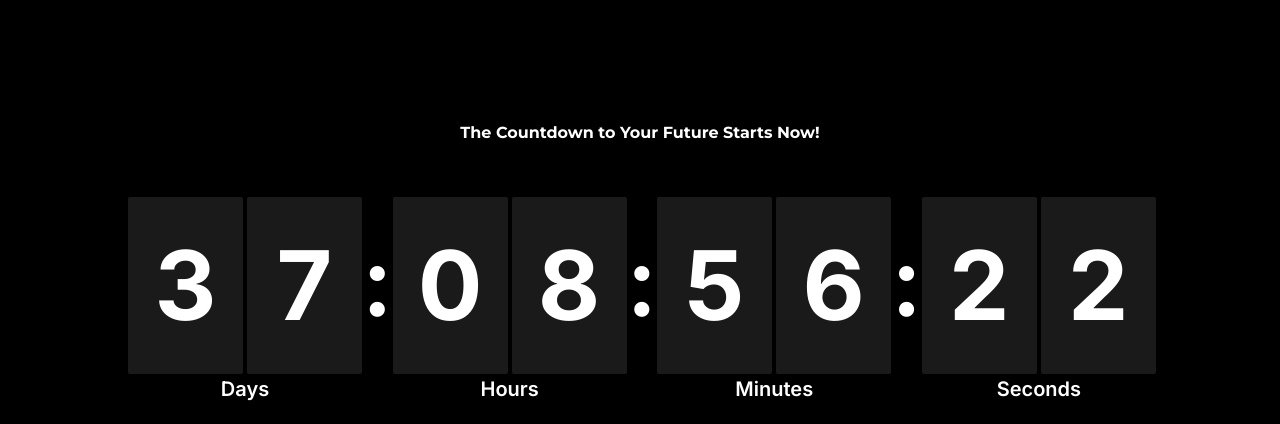
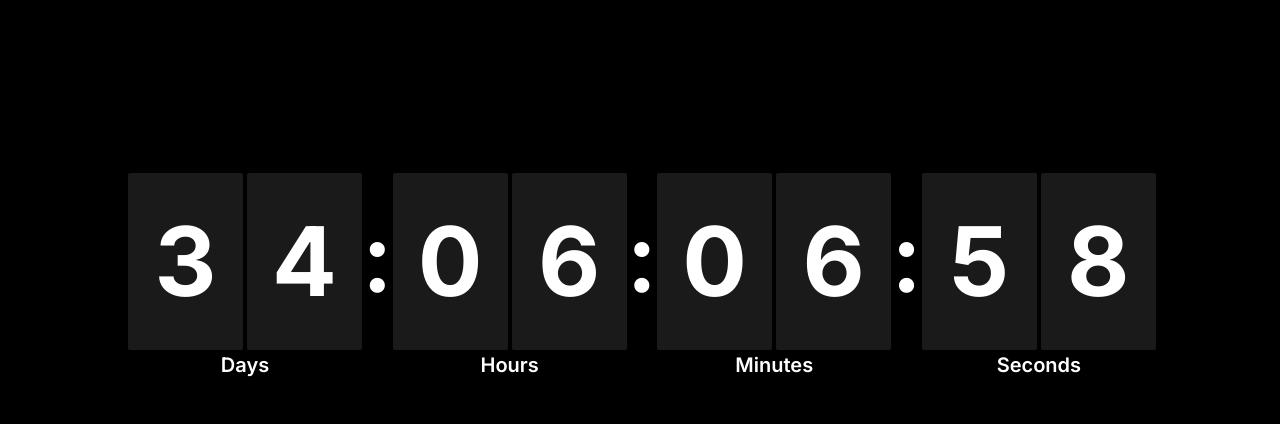
Before and after one commit to matincodes/skillsprint-comingsoon, a React (Vite) app: page / in a window 1280 px wide. Shown: the part 2200-2624 px from the top of the page. Built offline with nearby package versions, Linux system fonts and the light colour scheme; a web font is replaced by a local one.

Commit message:
added count down logic

```diff
--- a/src/App.jsx
+++ b/src/App.jsx
@@ -14,7 +14,7 @@ const App = () => {
       <Hero />
       <About />
       <Choose/>
-      <CountDown/>
+      <CountDown targetDate="2025-01-27T00:00:00"/>
       <Question/>
       <Footer/>
     </div>
--- a/src/components/CountDown.jsx
+++ b/src/components/CountDown.jsx
@@ -1,60 +1,128 @@
-const CountDown = () => {
+import { useCallback, useEffect, useState } from "react";
+import propTypes from "prop-types";
+
+
+const CountDown = ({ targetDate }) => {
+  const calculateTimeLeft = useCallback(() => {
+    const difference = new Date(targetDate) - new Date();
+    let timeLeft = {};
+
+    if (difference > 0) {
+      timeLeft = {
+        days: Math.floor(difference / (1000 * 60 * 60 * 24)),
+        hours: Math.floor((difference / (1000 * 60 * 60)) % 24),
+        minutes: Math.floor((difference / 1000 / 60) % 60),
+        seconds: Math.floor((difference / 1000) % 60),
+      };
+    }
+
+    return timeLeft;
+  }, [targetDate]);
+
+  const [timeLeft, setTimeLeft] = useState(() => calculateTimeLeft());
+
+  useEffect(() => {
+    const timer = setInterval(() => {
+      setTimeLeft(calculateTimeLeft());
+    }, 1000);
+
+    return () => clearInterval(timer); // Cleanup the interval on component unmount
+  }, [calculateTimeLeft]);
+
+  // Split each time unit into separate digit variables
+  const daysDigits = String(timeLeft.days || 0)
+    .padStart(2, "0")
+    .split("");
+  const hoursDigits = String(timeLeft.hours || 0)
+    .padStart(2, "0")
+    .split("");
+  const minutesDigits = String(timeLeft.minutes || 0)
+    .padStart(2, "0")
+    .split("");
+  const secondsDigits = String(timeLeft.seconds || 0)
+    .padStart(2, "0")
+    .split("");
+
+  // Destructure digits into individual variables
+  const [daysTens, daysOnes] = daysDigits;
+  const [hoursTens, hoursOnes] = hoursDigits;
+  const [minutesTens, minutesOnes] = minutesDigits;
+  const [secondsTens, secondsOnes] = secondsDigits;
   return (
     <div className="xl:gap-[52px] w-[80%] h-auto flex flex-col gap-[29px] justify-between mt-[217px] ">
       <h2 className=" font-Montserrat text-[16px] font-bold text-white text-center">
-        The Countdown to Your Future Starts Now!
+        {/* {isComplete
+          ? "program started"
+          : "The Countdown to Your Future Starts Now!"} */}
       </h2>
       <div className="w-full h-auto flex justify-between  ">
         <div className="flex flex-col items-center  ">
           <span className="flex  gap-[4px]">
             <p className=" xl:text-[96px] xl:w-[115px] xl:h-[177px] xl:justify-center w-[28px] h-[41px] flex items-center text-white text-[24px] font-bold font-Inter bg-darkGray px-[6px] py-[12px] rounded-sm">
-              3
+              {daysTens}
             </p>
             <p className="xl:text-[96px] xl:w-[115px] xl:h-[177px] xl:justify-center w-[28px] h-[41px] flex items-center text-white text-[24px] font-bold font-Inter bg-darkGray px-[6px] py-[12px] rounded-sm">
-              7
+              {daysOnes}
             </p>
           </span>
-          <p className="xl:text-[20px] text-white font-Inter font-semibold text-[10px]">Days</p>
+          <p className="xl:text-[20px] text-white font-Inter font-semibold text-[10px]">
+            Days
+          </p>
         </div>
-        <p className="xl:text-[96px] font-Inter text-[16px] mt-3 font-semibold text-white">:</p>
+        <p className="xl:text-[96px] font-Inter text-[16px] mt-3 font-semibold text-white">
+          :
+        </p>
         <div className="flex flex-col items-center  ">
           <span className="flex  gap-[4px]">
             <p className="xl:text-[96px] xl:w-[115px] xl:h-[177px] xl:justify-center w-[28px] h-[41px] flex items-center text-white text-[24px] font-bold font-Inter bg-darkGray px-[6px] py-[12px] rounded-sm">
-              0
+              {hoursTens}
             </p>
             <p className="xl:text-[96px] xl:w-[115px] xl:h-[177px] xl:justify-center w-[28px] h-[41px] flex items-center text-white text-[24px] font-bold font-Inter bg-darkGray px-[6px] py-[12px] rounded-sm">
-              8
+              {hoursOnes}
             </p>
           </span>
-            <p className="xl:text-[20px] text-white font-Inter font-semibold text-[10px]">Hours</p>
+          <p className="xl:text-[20px] text-white font-Inter font-semibold text-[10px]">
+            Hours
+          </p>
         </div>
-          <p className="xl:text-[96px] font-Inter text-[16px]  mt-3 font-semibold text-white">:</p>
+        <p className="xl:text-[96px] font-Inter text-[16px]  mt-3 font-semibold text-white">
+          :
+        </p>
         <div className="flex flex-col items-center  ">
           <span className="flex  gap-[4px]">
             <p className="xl:text-[96px] xl:w-[115px] xl:h-[177px] xl:justify-center w-[28px] h-[41px] flex items-center text-white text-[24px] font-bold font-Inter bg-darkGray px-[6px] py-[12px] rounded-sm">
-              5
+              {minutesTens}
             </p>
             <p className="xl:text-[96px] xl:w-[115px] xl:h-[177px] xl:justify-center w-[28px] h-[41px] flex items-center text-white text-[24px] font-bold font-Inter bg-darkGray px-[6px] py-[12px] rounded-sm">
-              6
+              {minutesOnes}
             </p>
           </span>
-            <p className="xl:text-[20px] text-white font-Inter font-semibold text-[10px]">Minutes</p>
+          <p className="xl:text-[20px] text-white font-Inter font-semibold text-[10px]">
+            Minutes
+          </p>
         </div>
-          <p className="xl:text-[96px] font-Inter text-[16px]  mt-3 font-semibold text-white">:</p>
+        <p className="xl:text-[96px] font-Inter text-[16px]  mt-3 font-semibold text-white">
+          :
+        </p>
         <div className="flex flex-col items-center  ">
           <span className="flex  gap-[4px]">
             <p className="xl:text-[96px] xl:w-[115px] xl:h-[177px] xl:justify-center w-[28px] h-[41px] flex items-center text-white text-[24px] font-bold font-Inter bg-darkGray px-[6px] py-[12px] rounded-sm">
-              2
+              {secondsTens}
             </p>
             <p className="xl:text-[96px] xl:w-[115px] xl:h-[177px] xl:justify-center w-[28px] h-[41px] flex items-center text-white text-[24px] font-bold font-Inter bg-darkGray px-[6px] py-[12px] rounded-sm">
-              2
+              {secondsOnes}
             </p>
           </span>
-            <p className="xl:text-[20px] text-white font-Inter font-semibold text-[10px]">Seconds</p>
+          <p className="xl:text-[20px] text-white font-Inter font-semibold text-[10px]">
+            Seconds
+          </p>
         </div>
       </div>
     </div>
   );
 };
 
+CountDown.propTypes = {
+  targetDate: propTypes.string,
+};
 export default CountDown;
```
Lines whose indentation alone changed are shown as unchanged.
